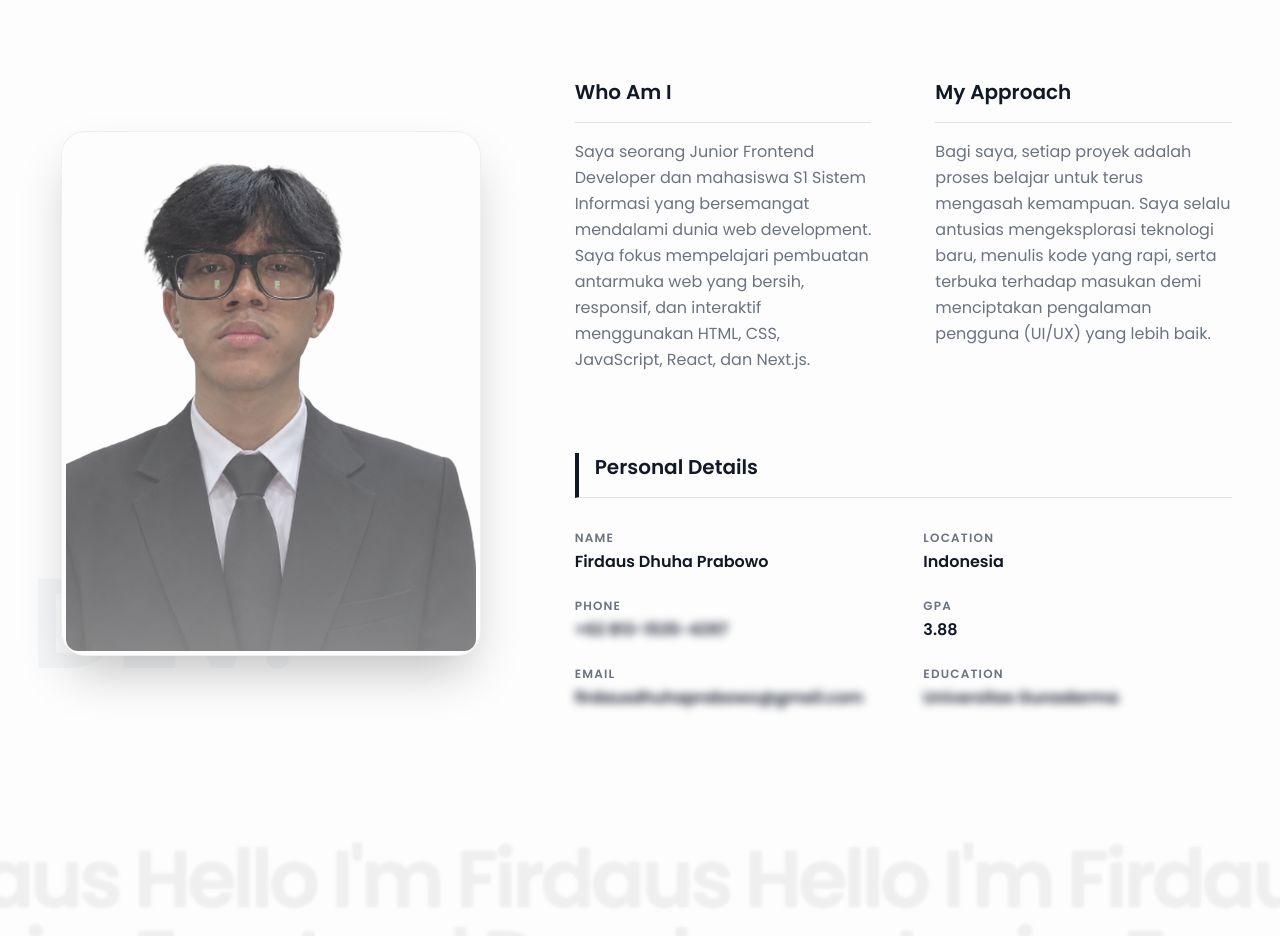
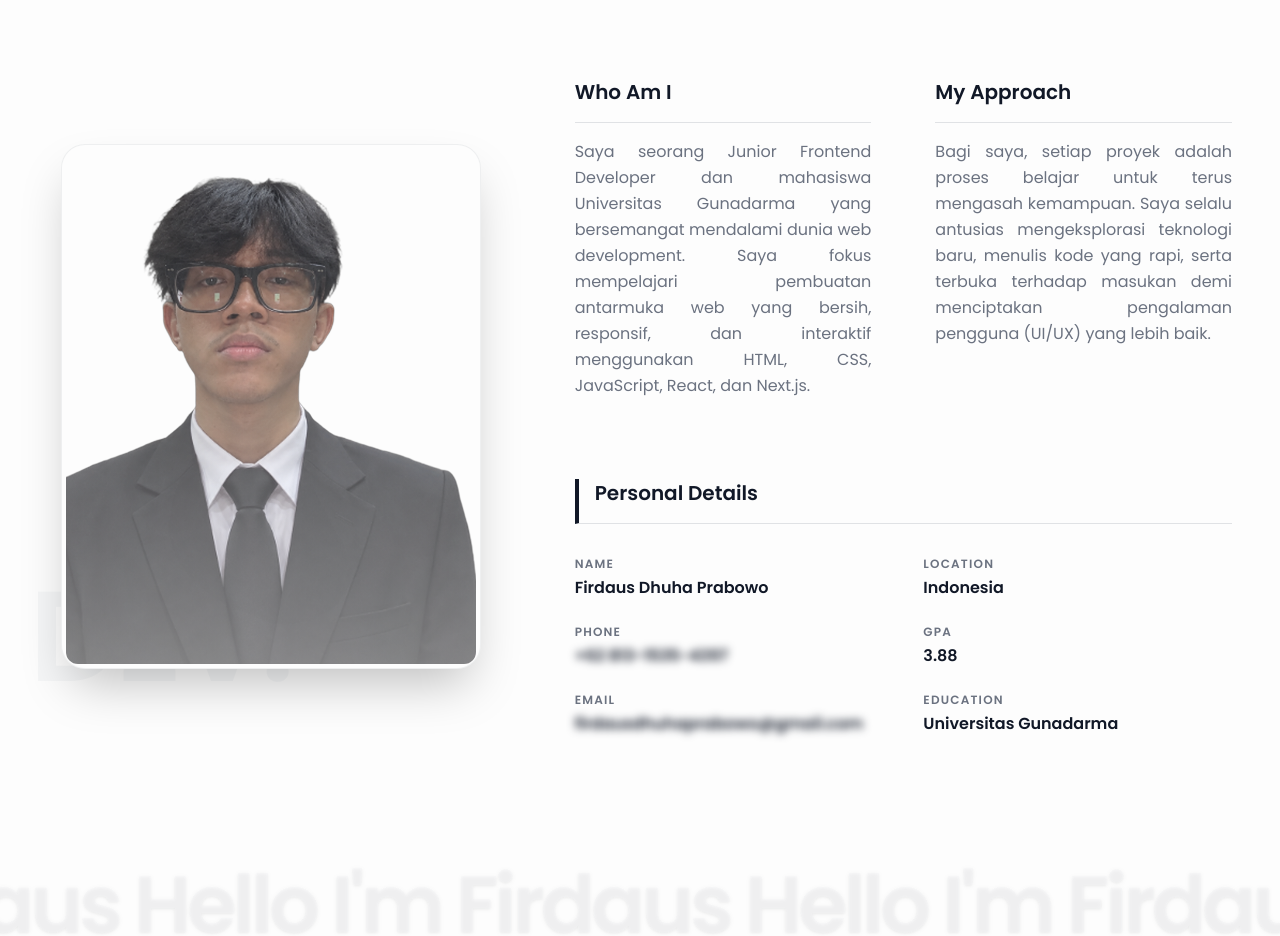
Before and after one commit to Firdaus1802/PORTOFOLIO-DAUS, a Next.js app: page / in a window 1280 px wide. Shown: the part 1100-2036 px from the top of the page. Built offline with nearby package versions, Linux system fonts and the light colour scheme; no server answers.

Commit message:
feat(profile): display Universitas Gunadarma clearly without blur across all components and CVs

```diff
--- a/app/about.tsx
+++ b/app/about.tsx
@@ -43,14 +43,14 @@ export default function About() {
               <div className="flex flex-col">
                 <Fade>
                   <h4 className="text-lg md:text-xl font-bold text-text-primary mb-4 flex items-center border-b border-text-secondary/20 pb-4">Who Am I</h4>
-                  <p className="text-base text-text-secondary leading-relaxed font-medium">Saya seorang Junior Frontend Developer dan mahasiswa S1 Sistem Informasi yang bersemangat mendalami dunia web development. Saya fokus mempelajari pembuatan antarmuka web yang bersih, responsif, dan interaktif menggunakan HTML, CSS, JavaScript, React, dan Next.js.</p>
+                  <p className="text-base text-text-secondary leading-relaxed font-medium text-justify">Saya seorang Junior Frontend Developer dan mahasiswa Universitas Gunadarma yang bersemangat mendalami dunia web development. Saya fokus mempelajari pembuatan antarmuka web yang bersih, responsif, dan interaktif menggunakan HTML, CSS, JavaScript, React, dan Next.js.</p>
                 </Fade>
               </div>
 
               <div className="flex flex-col">
                 <Fade>
                   <h4 className="text-lg md:text-xl font-bold text-text-primary mb-4 flex items-center border-b border-text-secondary/20 pb-4">My Approach</h4>
-                  <p className="text-base text-text-secondary leading-relaxed font-medium">Bagi saya, setiap proyek adalah proses belajar untuk terus mengasah kemampuan. Saya selalu antusias mengeksplorasi teknologi baru, menulis kode yang rapi, serta terbuka terhadap masukan demi menciptakan pengalaman pengguna (UI/UX) yang lebih baik.</p>
+                  <p className="text-base text-text-secondary leading-relaxed font-medium text-justify">Bagi saya, setiap proyek adalah proses belajar untuk terus mengasah kemampuan. Saya selalu antusias mengeksplorasi teknologi baru, menulis kode yang rapi, serta terbuka terhadap masukan demi menciptakan pengalaman pengguna (UI/UX) yang lebih baik.</p>
                 </Fade>
               </div>
             </div>
@@ -101,7 +101,7 @@ export default function About() {
                 <FadeLeft delay={0.6}>
                   <div className="flex flex-col p-2 -m-2 rounded-xl transition-colors duration-300 hover:bg-thirdary/40">
                     <span className="text-xs uppercase tracking-widest font-bold text-text-secondary mb-1">Education</span>
-                    <span className="text-base font-semibold text-text-primary filter blur-xs hover:blur-none transition-all duration-300 cursor-pointer select-text" title="Arahkan kursor untuk memperjelas">Universitas Gunadarma</span>
+                    <span className="text-base font-semibold text-text-primary">Universitas Gunadarma</span>
                   </div>
                 </FadeLeft>
               </div>
--- a/app/contact.tsx
+++ b/app/contact.tsx
@@ -33,7 +33,7 @@ export default function Contact() {
   const createWelcomeMessage = (): ChatMessage => ({
     id: "welcome-msg",
     sender: "bot",
-    text: `Selamat datang. Saya adalah Firdaus Assistant, asisten AI pribadi yang bertugas mewakili dan menyajikan informasi resmi seputar Firdaus Dhuha Prabowo (Junior Frontend Developer & mahasiswa aktif S1 Sistem Informasi, IPK 3.88).
+    text: `Selamat datang. Saya adalah Firdaus Assistant, asisten AI pribadi yang bertugas mewakili dan menyajikan informasi resmi seputar Firdaus Dhuha Prabowo (Junior Frontend Developer & mahasiswa aktif Universitas Gunadarma, S1 Sistem Informasi, IPK 3.88).
 
 Silakan pilih direktori informasi yang ingin Anda akses:
 • **Profil & Latar Belakang Akademik**
@@ -99,7 +99,7 @@ Gunakan panduan informasi berikut tentang Firdaus untuk menjawab pertanyaan:
    - Nama: Firdaus Dhuha Prabowo
    - Tanggal Lahir: 18 Februari 2006 (Usia 20 tahun per tahun 2026)
    - Peran: Junior Frontend Developer / Web Developer
-   - Pendidikan: S1 Sistem Informasi (IPK: 3.88 / 4.00)
+   - Pendidikan: S1 Sistem Informasi di Universitas Gunadarma (IPK: 3.88 / 4.00)
    - Lokasi / Domisili: Indonesia
    - Email: firdausdhuhaprabowo@gmail.com
    - WhatsApp/Telepon: +62 813-1535-4397
@@ -128,7 +128,7 @@ Gunakan panduan informasi berikut tentang Firdaus untuk menjawab pertanyaan:
    - Dicoding & DBS Foundation: Introduction to Financial Literacy
 
 4. **Pendidikan**:
-   - S1 Sistem Informasi (IPK: 3.88) - Mahasiswa aktif yang fokus pada pemrograman web, sistem informasi, dan pengembangan antarmuka pengguna.
+   - Universitas Gunadarma (S1 Sistem Informasi, IPK: 3.88) - Mahasiswa aktif yang fokus pada pemrograman web, sistem informasi, dan pengembangan antarmuka pengguna.
 
 5. **Proyek Utama**:
    - Finzie Joki Service: Platform website layanan joki dan servis game Roblox (CDID, DDS, Eagle Nation) yang dibangun menggunakan Next.js, React, dan Tailwind CSS, serta di-deploy secara publik di Vercel (https://finziejokiservice.vercel.app/).
--- a/app/cv/page.tsx
+++ b/app/cv/page.tsx
@@ -102,7 +102,7 @@ export default function CVPage() {
             ABOUT ME
           </h2>
           <p className="text-xs text-[#262626] leading-relaxed text-justify">
-            Mahasiswa aktif program studi <strong>S1 Sistem Informasi</strong> dengan Indeks Prestasi Kumulatif (IPK) <strong>3.88 / 4.00</strong>. Berfokus mendalam pada <strong>Frontend Web Development</strong> dan arsitektur aplikasi berbasis web modern. Terampil membangun antarmuka web yang rapi, cepat, responsif, dan interaktif menggunakan <strong>JavaScript (ES6+)</strong>, <strong>React.js</strong>, <strong>Next.js</strong>, dan <strong>Tailwind CSS</strong>. Memiliki pemahaman yang solid dalam integrasi backend BaaS (<strong>Supabase</strong>, RESTful API Node.js, Python), komputasi awan, serta memegang sertifikasi kompetensi resmi dari Cisco Networking Academy, BNSP, dan Dicoding Indonesia.
+            Mahasiswa aktif program studi <strong>S1 Sistem Informasi</strong> di Universitas Gunadarma dengan Indeks Prestasi Kumulatif (IPK) <strong>3.88 / 4.00</strong>. Berfokus mendalam pada <strong>Frontend Web Development</strong> dan arsitektur aplikasi berbasis web modern. Terampil membangun antarmuka web yang rapi, cepat, responsif, dan interaktif menggunakan <strong>JavaScript (ES6+)</strong>, <strong>React.js</strong>, <strong>Next.js</strong>, dan <strong>Tailwind CSS</strong>. Memiliki pemahaman yang solid dalam integrasi backend BaaS (<strong>Supabase</strong>, RESTful API Node.js, Python), komputasi awan, serta memegang sertifikasi kompetensi resmi dari Cisco Networking Academy, BNSP, dan Dicoding Indonesia.
           </p>
         </section>
 
@@ -164,11 +164,11 @@ export default function CVPage() {
           <div className="grid grid-cols-1 sm:grid-cols-[145px_1fr] print:grid-cols-[145px_1fr] gap-1 sm:gap-4">
             <div>
               <span className="block text-xs font-extrabold text-[#0f172a]">2024 - Sekarang</span>
-              <span className="block text-[10px] text-[#64748b] filter blur-xs hover:blur-none transition-all duration-300 cursor-pointer select-text" title="Arahkan kursor untuk memperjelas">Universitas Gunadarma</span>
+              <span className="block text-[10px] text-[#64748b]">Universitas Gunadarma</span>
             </div>
             <div>
               <div className="mb-0.5">
-                <h3 className="text-xs font-extrabold text-[#0f172a] inline filter blur-xs hover:blur-none transition-all duration-300 cursor-pointer select-text" title="Arahkan kursor untuk memperjelas">
+                <h3 className="text-xs font-extrabold text-[#0f172a] inline">
                   Universitas Gunadarma
                 </h3>
                 <span className="text-xs font-semibold text-[#555555] inline ml-1.5 before:content-['—_'] before:text-[#94a3b8]">
--- a/public/cv-html/index.html
+++ b/public/cv-html/index.html
@@ -64,7 +64,7 @@
     <section class="section-block">
       <h2 class="section-title">ABOUT ME</h2>
       <p class="summary-text">
-        Mahasiswa aktif program studi <strong>S1 Sistem Informasi</strong> dengan Indeks Prestasi Kumulatif (IPK) <strong>3.88 / 4.00</strong>. Berfokus mendalam pada <strong>Frontend Web Development</strong> dan arsitektur aplikasi berbasis web modern. Terampil membangun antarmuka web yang rapi, cepat, responsif, dan interaktif menggunakan <strong>JavaScript (ES6+)</strong>, <strong>React.js</strong>, <strong>Next.js</strong>, dan <strong>Tailwind CSS</strong>. Memiliki pemahaman yang solid dalam integrasi backend BaaS (<strong>Supabase</strong>, RESTful API Node.js, Python), komputasi awan, serta memegang sertifikasi kompetensi resmi dari Cisco Networking Academy, BNSP, dan Dicoding Indonesia.
+        Mahasiswa aktif program studi <strong>S1 Sistem Informasi</strong> di Universitas Gunadarma dengan Indeks Prestasi Kumulatif (IPK) <strong>3.88 / 4.00</strong>. Berfokus mendalam pada <strong>Frontend Web Development</strong> dan arsitektur aplikasi berbasis web modern. Terampil membangun antarmuka web yang rapi, cepat, responsif, dan interaktif menggunakan <strong>JavaScript (ES6+)</strong>, <strong>React.js</strong>, <strong>Next.js</strong>, dan <strong>Tailwind CSS</strong>. Memiliki pemahaman yang solid dalam integrasi backend BaaS (<strong>Supabase</strong>, RESTful API Node.js, Python), komputasi awan, serta memegang sertifikasi kompetensi resmi dari Cisco Networking Academy, BNSP, dan Dicoding Indonesia.
       </p>
     </section>
 
@@ -114,11 +114,11 @@
       <div class="entry-row">
         <div class="entry-left">
           <span class="entry-period">2024 - Sekarang</span>
-          <span class="entry-meta sensor-samar" title="Arahkan kursor untuk memperjelas">Universitas Gunadarma</span>
+          <span class="entry-meta">Universitas Gunadarma</span>
         </div>
         <div class="entry-right">
           <div class="entry-header">
-            <h3 class="entry-title"><span class="sensor-samar" title="Arahkan kursor untuk memperjelas">Universitas Gunadarma</span></h3>
+            <h3 class="entry-title">Universitas Gunadarma</h3>
             <span class="entry-subtitle">S1 - Sistem Informasi (IPK: 3.88 / 4.00)</span>
           </div>
           <p class="entry-desc">
--- a/public/cv.html
+++ b/public/cv.html
@@ -64,7 +64,7 @@
     <section class="section-block">
       <h2 class="section-title">ABOUT ME</h2>
       <p class="summary-text">
-        Mahasiswa aktif program studi <strong>S1 Sistem Informasi</strong> dengan Indeks Prestasi Kumulatif (IPK) <strong>3.88 / 4.00</strong>. Berfokus mendalam pada <strong>Frontend Web Development</strong> dan arsitektur aplikasi berbasis web modern. Terampil membangun antarmuka web yang rapi, cepat, responsif, dan interaktif menggunakan <strong>JavaScript (ES6+)</strong>, <strong>React.js</strong>, <strong>Next.js</strong>, dan <strong>Tailwind CSS</strong>. Memiliki pemahaman yang solid dalam integrasi backend BaaS (<strong>Supabase</strong>, RESTful API Node.js, Python), komputasi awan, serta memegang sertifikasi kompetensi resmi dari Cisco Networking Academy, BNSP, dan Dicoding Indonesia.
+        Mahasiswa aktif program studi <strong>S1 Sistem Informasi</strong> di Universitas Gunadarma dengan Indeks Prestasi Kumulatif (IPK) <strong>3.88 / 4.00</strong>. Berfokus mendalam pada <strong>Frontend Web Development</strong> dan arsitektur aplikasi berbasis web modern. Terampil membangun antarmuka web yang rapi, cepat, responsif, dan interaktif menggunakan <strong>JavaScript (ES6+)</strong>, <strong>React.js</strong>, <strong>Next.js</strong>, dan <strong>Tailwind CSS</strong>. Memiliki pemahaman yang solid dalam integrasi backend BaaS (<strong>Supabase</strong>, RESTful API Node.js, Python), komputasi awan, serta memegang sertifikasi kompetensi resmi dari Cisco Networking Academy, BNSP, dan Dicoding Indonesia.
       </p>
     </section>
 
@@ -114,11 +114,11 @@
       <div class="entry-row">
         <div class="entry-left">
           <span class="entry-period">2024 - Sekarang</span>
-          <span class="entry-meta sensor-samar" title="Arahkan kursor untuk memperjelas">Universitas Gunadarma</span>
+          <span class="entry-meta">Universitas Gunadarma</span>
         </div>
         <div class="entry-right">
           <div class="entry-header">
-            <h3 class="entry-title"><span class="sensor-samar" title="Arahkan kursor untuk memperjelas">Universitas Gunadarma</span></h3>
+            <h3 class="entry-title">Universitas Gunadarma</h3>
             <span class="entry-subtitle">S1 - Sistem Informasi (IPK: 3.88 / 4.00)</span>
           </div>
           <p class="entry-desc">
```
Also changed, not shown: app/api/chat/route.ts (+5 -5 lines), public/cv-html/PANDUAN_PENJELASAN_KODING.txt.
